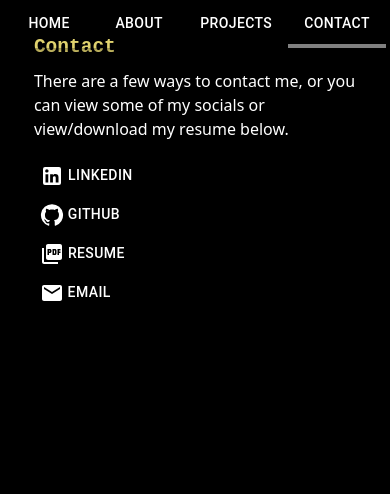
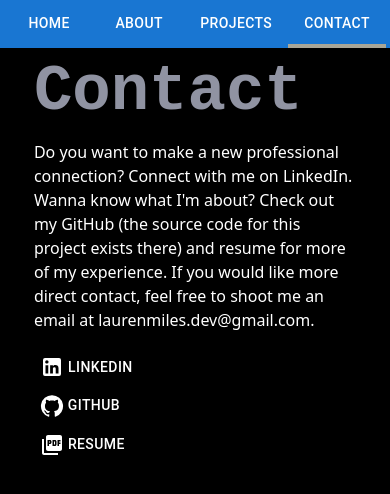
Before and after one commit to laurenmilesdev/portfolio, a Next.js app: page / in a window 390 px wide. Both pictures are taken after a click on the tab "CONTACT". Shown: the top 494 px of the page. Built offline with nearby package versions, Linux system fonts and the light colour scheme; a web font is replaced by a local one.

Commit message:
Updated Responsiveness (#40)
* Fixed key issue in logs

* Fixed issue with background color

* Updated data

* Updated logo

* Updated CSS and UI

```diff
--- a/data.json
+++ b/data.json
@@ -1,7 +1,7 @@
 {
   "introduction": {
     "title": "Hello, I'm Lauren.",
-    "subtitle": "Software developer with a passion for creating modern web pages."
+    "subtitle": "Software developer with a passion for creating modern web pages"
   },
   "about": {
     "title": "About",
@@ -15,7 +15,7 @@
   },
   "contact": {
     "title": "Contact",
-    "description": "There are a few ways to contact me, or you can view some of my socials or view/download my resume below.",
+    "description": "Do you want to make a new professional connection? Connect with me on LinkedIn. Wanna know what I'm about? Check out my GitHub (the source code for this project exists there) and resume for more of my experience. If you would like more direct contact, feel free to shoot me an email at laurenmiles.dev@gmail.com.",
     "contacts": [
       {
         "name": "LinkedIn",
@@ -34,11 +34,6 @@
         "value": "Lauren_Miles_Resume.pdf",
         "description": "Download resume as PDF",
         "url": "/files/Lauren_Miles_Resume.pdf"
-      },
-      {
-        "name": "Email",
-        "value": "laurenmiles.dev@gmail.com",
-        "description": "Send email"
       }
     ]
   },
--- a/src/components/about/About.module.css
+++ b/src/components/about/About.module.css
@@ -4,10 +4,18 @@
 }
 
 .image {
-  width: 30%;
+  width: 30vw;
   height: auto;
   opacity: 0.4;
   position: absolute;
   right: 10%;
   top: 40%;
 }
+
+@media screen and (max-width: 800px) {
+  .image {
+    width: 15em;
+    height: auto;
+    position: absolute;
+  }
+}
--- a/src/components/contact/Contact.tsx
+++ b/src/components/contact/Contact.tsx
@@ -17,7 +17,7 @@ export default function Contact(props: Props): JSX.Element {
 
   return (
     props.contact && (
-      <li key={props.contact.name} className={styles.list}>
+      <li className={styles.list}>
         <div className={`${styles['list-content']} col-md-12`}>
           <div>
             <Button
--- a/src/components/contact/Contacts.tsx
+++ b/src/components/contact/Contacts.tsx
@@ -15,7 +15,11 @@ export default function Contacts(props: Props): JSX.Element {
       <div className="col-md-12">
         <ul>
           {props.description &&
-            props.contacts.map((contact: ContactType) => <Contact contact={contact} />)}
+            props.contacts.map((contact: ContactType) => (
+              <div key={contact.name}>
+                <Contact contact={contact} />
+              </div>
+            ))}
         </ul>
       </div>
     </div>
--- a/src/components/introduction/Introduction.module.css
+++ b/src/components/introduction/Introduction.module.css
@@ -4,7 +4,7 @@
 }
 
 .logo {
-  width: 60%;
+  width: 70%;
   height: auto;
   margin-bottom: 3%;
   opacity: 0.75;
--- a/src/components/introduction/Introduction.tsx
+++ b/src/components/introduction/Introduction.tsx
@@ -17,7 +17,7 @@ export default function Introduction(props: Props): JSX.Element {
       </div>
 
       <div className="col-md-12" data-testid="intro">
-        <h3>{props.subtitle}</h3>
+        <h4>{props.subtitle}</h4>
       </div>
     </div>
   );
--- a/src/components/layout/Layout.module.css
+++ b/src/components/layout/Layout.module.css
@@ -1,8 +1,14 @@
 .container {
   display: flex;
   flex-direction: column;
-  padding-top: 10%;
+  padding-top: 8%;
   padding-left: 5%;
   padding-right: 5%;
   color: var(--font-color);
 }
+
+@media screen and (max-width: 800px) {
+  .container {
+    padding-top: 15%;
+  }
+}
--- a/src/components/navigation/Navigation.module.css
+++ b/src/components/navigation/Navigation.module.css
@@ -7,17 +7,17 @@
 
 .switch {
   justify-content: end;
+} */
+
+.app-bar {
+  background-color: var(--background-color);
 }
-
-.tabs {
-  position: fixed;
-  bottom: 0;
-} */
 
 .tab {
   color: var(--font-color) !important;
 }
 
 .tab:hover {
+  color: var(--font-color-opp) !important;
   background-color: var(--secondary);
 }
--- a/src/components/navigation/Navigation.tsx
+++ b/src/components/navigation/Navigation.tsx
@@ -29,7 +29,7 @@ export default function Navigation(props: Props): JSX.Element {
         </TabPanel>
       ))}
 
-      <AppBar color="transparent">
+      <AppBar className={styles['app-bar']}>
         {/* Navigation tabs */}
         <Tabs
           value={value}
--- a/src/components/projects/Projects.module.css
+++ b/src/components/projects/Projects.module.css
@@ -4,5 +4,5 @@
 
 .tab:hover {
   color: var(--font-color-opp) !important;
-  background-color: var(--primary-light);
+  background-color: var(--secondary);
 }
--- a/src/components/projects/Technologies.module.css
+++ b/src/components/projects/Technologies.module.css
@@ -7,7 +7,7 @@
 
 .chip {
   color: var(--font-color-opp) !important;
-  background-color: var(--font-color) !important;
+  background-color: var(--secondary-light) !important;
   border: none;
   margin-right: 1%;
   margin-bottom: 1%;
--- a/src/styles/globals.css
+++ b/src/styles/globals.css
@@ -35,11 +35,12 @@
   --callout-border-rgb: 172, 175, 176;
   --card-rgb: 180, 185, 188;
   --card-border-rgb: 131, 134, 135;
-
-  --primary: #e0d26e;
-  --primary-light: #ede5ab;
-  --secondary: #808080;
-  --secondary-light: #cccccc;
+  /*
+  --primary: #e0d26e; */
+  --primary: #9093a2;
+  --primary-light: #d5d6dc;
+  --secondary: #a9a697;
+  --secondary-light: #e8e7e3;
 
   --background-color: #000;
   --font-color: #fff;
@@ -117,16 +118,20 @@ a:hover {
   border-radius: 0;
 }
 
+hr {
+  border: 4px solid var(--secondary);
+}
+
 h1 {
   color: var(--primary);
   font-family: 'Lacquer', monospace;
-  font-size: 5vw;
+  font-size: 7vw;
   font-weight: 600;
   margin-bottom: 3%;
 }
 
-h3 {
-  color: var(--primary);
+h4 {
+  color: #fff;
   font-family: 'Lacquer', monospace;
   font-size: 2vw;
   margin-bottom: 3%;
@@ -172,7 +177,7 @@ ul {
 /* Selected projects tabs */
 .projects-tab.MuiTab-root.Mui-selected {
   color: var(--font-color-opp) !important;
-  background-color: var(--primary-light) !important;
+  background-color: var(--secondary) !important;
   text-align: left;
 }
 
@@ -191,3 +196,13 @@ ul {
     color-scheme: dark;
   }
 }
+
+@media screen and (max-width: 800px) {
+  h1 {
+    font-size: 4em;
+  }
+
+  h4 {
+    font-size: 1.5em;
+  }
+}
```
Also changed, not shown: public/img/introduction/logo.png.
